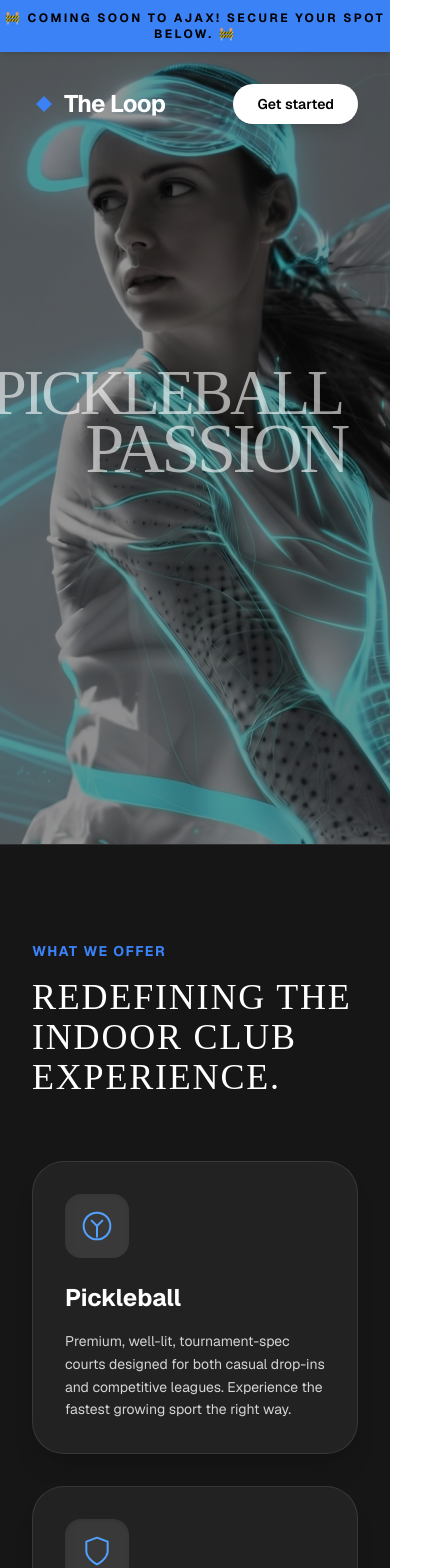
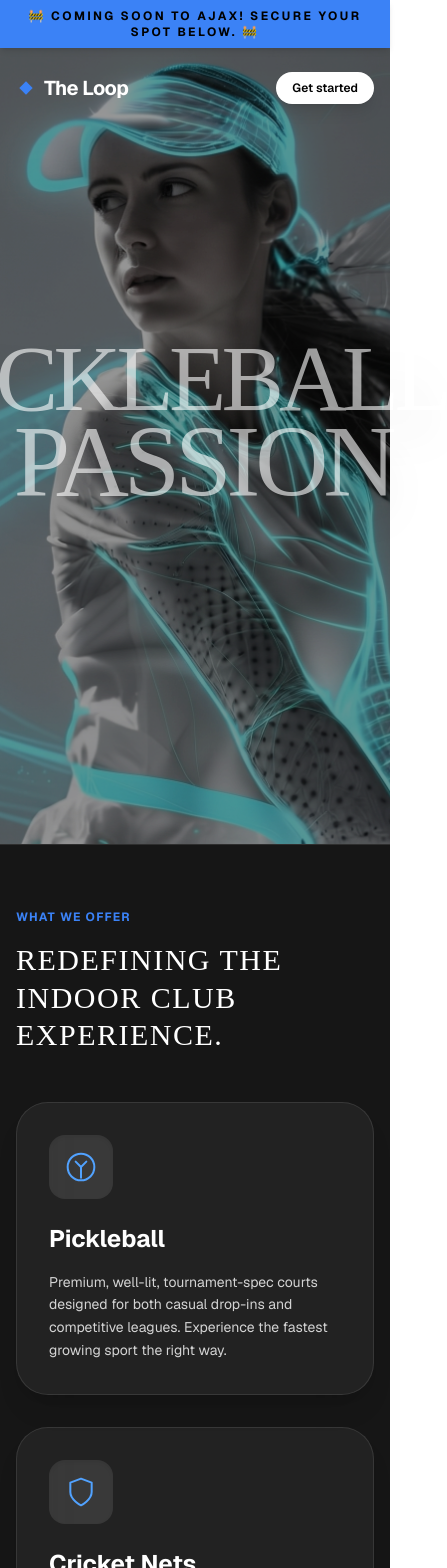
Before and after one commit to shaheertiger/the-loop-social-club, a Next.js app: page / in a window 390 px wide. Shown: the top 1568 px of the page, 447 px wide, since content can reach past the window. Built offline with nearby package versions, Linux system fonts and the light colour scheme.

Commit message:
Optimized layout for mobile devices

```diff
--- a/app/page.tsx
+++ b/app/page.tsx
@@ -2,7 +2,7 @@ import React from 'react';
 
 export default function Home() {
   return (
-    <div className="relative w-full bg-neutral-900 text-white font-sans">
+    <div className="relative w-full bg-neutral-900 text-white font-sans scroll-smooth">
 
       {/* Background Image & Overlay (Fixed) */}
       <div
@@ -18,23 +18,23 @@ export default function Home() {
       <section className="relative z-10 flex flex-col min-h-screen">
 
         {/* ─── COMING SOON BANNER ─── */}
-        <div className="w-full bg-[#3b82f6] text-black font-bold text-center py-2.5 text-xs md:text-sm uppercase tracking-[0.2em] shadow-md z-30 relative">
+        <div className="w-full bg-[#3b82f6] text-black font-bold text-center py-2 text-xs md:text-sm uppercase tracking-[0.2em] shadow-md z-30 relative px-2">
           🚧 Coming Soon to Ajax! Secure your spot below. 🚧
         </div>
         {/* Giant Overlay Heading (pushed behind the text) */}
         <div className="absolute inset-0 flex flex-col items-center justify-center pointer-events-none z-[-1] leading-[0.85] opacity-60">
-          <h1 className="font-['Anton'] text-[16vw] tracking-tighter text-white drop-shadow-2xl translate-x-[-8%] uppercase">
+          <h1 className="font-['Anton'] text-[24vw] md:text-[16vw] tracking-tighter text-white drop-shadow-2xl translate-x-[-2%] md:translate-x-[-8%] uppercase">
             Pickleball
           </h1>
-          <h1 className="font-['Anton'] text-[18vw] tracking-tighter text-white drop-shadow-2xl translate-x-[8%] uppercase text-[#f4f4f5]">
+          <h1 className="font-['Anton'] text-[26vw] md:text-[18vw] tracking-tighter text-white drop-shadow-2xl translate-x-[2%] md:translate-x-[8%] uppercase text-[#f4f4f5]">
             Passion
           </h1>
         </div>
 
         {/* Navigation Header (Simple, flat, no glass) */}
-        <nav className="flex justify-between items-center px-8 py-8 w-full max-w-[1600px] mx-auto">
-          <div className="text-2xl font-bold tracking-tight text-white flex items-center gap-2">
-            <svg className="w-6 h-6 fill-current text-[#3b82f6]" viewBox="0 0 24 24"><path d="M4 12l8-8 8 8-8 8z"/></svg>
+        <nav className="flex justify-between items-center px-4 py-6 md:px-8 md:py-8 w-full max-w-[1600px] mx-auto">
+          <div className="text-xl md:text-2xl font-bold tracking-tight text-white flex items-center gap-2">
+            <svg className="w-5 h-5 md:w-6 md:h-6 fill-current text-[#3b82f6]" viewBox="0 0 24 24"><path d="M4 12l8-8 8 8-8 8z"/></svg>
             The Loop
           </div>
           <div className="hidden md:flex gap-10">
@@ -42,7 +42,7 @@ export default function Home() {
             <a href="#offer" className="hover:text-[#3b82f6] text-sm font-medium transition-colors drop-shadow-md">What We Offer</a>
             <a href="#join" className="hover:text-[#3b82f6] text-sm font-medium transition-colors drop-shadow-md">Contact</a>
           </div>
-          <a href="#join" className="bg-white text-black px-6 py-2.5 rounded-full text-sm font-semibold hover:bg-[#3b82f6] transition-colors shadow-lg cursor-pointer inline-block">
+          <a href="#join" className="bg-white text-black px-4 py-2 md:px-6 md:py-2.5 rounded-full text-xs md:text-sm font-semibold hover:bg-[#3b82f6] transition-colors shadow-lg cursor-pointer inline-block">
             Get started
           </a>
         </nav>
@@ -51,10 +51,10 @@ export default function Home() {
       </section>
 
       {/* ─── WHAT WE OFFER SECTION ─── */}
-      <section id="offer" className="relative z-10 bg-neutral-900/80 backdrop-blur-2xl py-24 px-8 border-t border-white/10">
+      <section id="offer" className="relative z-10 bg-neutral-900/80 backdrop-blur-2xl py-16 px-4 md:py-24 md:px-8 border-t border-white/10">
         <div className="max-w-[1200px] mx-auto">
-          <p className="text-[#3b82f6] font-bold tracking-widest uppercase text-sm mb-4">What We Offer</p>
-          <h2 className="text-4xl md:text-5xl font-['Anton'] uppercase tracking-wider mb-16 text-white">Redefining the indoor club experience.</h2>
+          <p className="text-[#3b82f6] font-bold tracking-widest uppercase text-xs md:text-sm mb-4">What We Offer</p>
+          <h2 className="text-3xl md:text-4xl lg:text-5xl font-['Anton'] uppercase tracking-wider mb-12 md:mb-16 text-white leading-tight">Redefining the indoor club experience.</h2>
 
           <div className="grid grid-cols-1 md:grid-cols-3 gap-8">
             <div className="bg-white/5 p-8 rounded-[2rem] border border-white/10 hover:bg-white/10 transition-colors shadow-xl">
@@ -103,13 +103,13 @@ export default function Home() {
       </section>
 
       {/* ─── WAITLIST FORM SECTION ─── */}
-      <section id="join" className="relative z-10 bg-neutral-900/95 backdrop-blur-3xl py-24 px-8 border-t border-white/10 flex justify-center">
-        <div className="max-w-md w-full bg-white/5 p-10 rounded-[2rem] border border-white/10 shadow-2xl relative overflow-hidden">
+      <section id="join" className="relative z-10 bg-neutral-900/95 backdrop-blur-3xl py-16 px-4 md:py-24 md:px-8 border-t border-white/10 flex justify-center">
+        <div className="max-w-md w-full bg-white/5 p-6 md:p-10 rounded-2xl md:rounded-[2rem] border border-white/10 shadow-2xl relative overflow-hidden">
 
           <div className="absolute top-0 right-0 w-64 h-64 bg-[#3b82f6] opacity-10 blur-[100px] rounded-full pointer-events-none"></div>
 
-          <h2 className="text-4xl font-bold mb-3 font-['Anton'] tracking-wider uppercase text-white relative z-10">Join The Waitlist</h2>
-          <p className="text-neutral-300 mb-10 text-[15px] font-medium relative z-10">
+          <h2 className="text-3xl md:text-4xl font-bold mb-2 md:mb-3 font-['Anton'] tracking-wider uppercase text-white relative z-10">Join The Waitlist</h2>
+          <p className="text-neutral-300 mb-8 md:mb-10 text-sm md:text-[15px] font-medium relative z-10">
             Secure your spot before our official launch. We'll notify you as soon as memberships open.
           </p>
 
```
